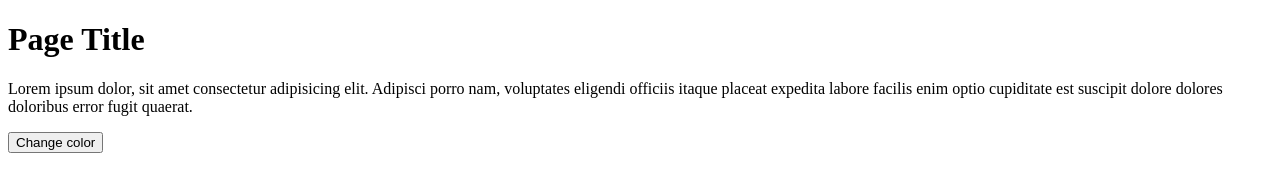
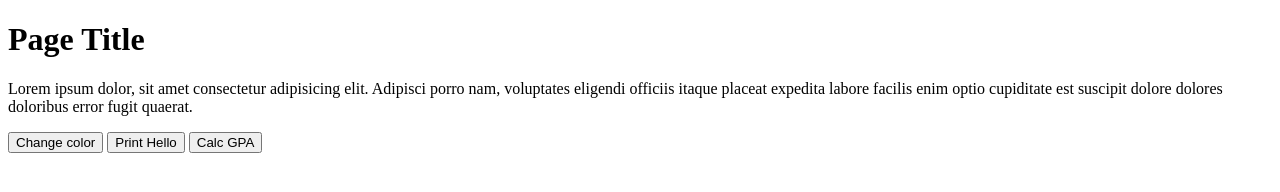
Before and after one commit to kldoon/MobileDev1_2026, a plain HTML site: page JavaScript Examples/Example 1.html in a window 1280 px wide. Drawn offline with Linux system fonts and the light colour scheme.

Commit message:
[4-2] Link to external JS file

```diff
--- a/JavaScript Examples/Example 1.html
+++ b/JavaScript Examples/Example 1.html
@@ -6,6 +6,7 @@
     <meta name="viewport" content="width=device-width, initial-scale=1.0">
 
     <title>Document</title>
+    <script src="./script.js"></script>
 </head>
 
 <body>
@@ -14,6 +15,8 @@
         placeat expedita labore facilis enim optio cupiditate est suscipit dolore dolores doloribus error fugit quaerat.
     </p>
     <button onclick="changeColor()">Change color</button>
+    <button onclick="x=20;console.log('Hi'+20)">Print Hello</button>
+    <button onclick="calcGPA()">Calc GPA</button>
     <script>
         var a = 10;
         let x = 10;
@@ -87,12 +90,12 @@
             return res;
         }
 
-         const calc3 = x1 => {
+        const calc3 = x1 => {
             const res = x1 * x1;
             return res;
         }
 
-        const calc4 = x1 => (x1*x1);
+        const calc4 = x1 => (x1 * x1);
     </script>
 </body>
 
--- /dev/null
+++ b/JavaScript Examples/script.js
@@ -0,0 +1,14 @@
+const marks = [90, 80, 96, 89, 79];
+
+const calcGPA = () => {
+    let sum = 0;
+    marks.forEach(mark => sum += mark);
+    avg = sum / marks.length;
+    console.log(avg);
+}
+
+console.log("Hello from Script JS")
+
+// function fun(mark) {
+//     sum+=mark
+// }
```
